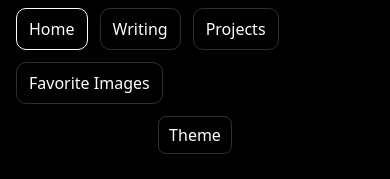
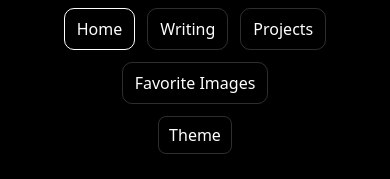
Before and after one commit to ryanduan02/website, a React (Vite) app: page / in a window 390 px wide. Shown: the top 179 px of the page. Built offline with nearby package versions, Linux system fonts and the light colour scheme.

Commit message:
change mobile tabination

```diff
--- a/src/App.css
+++ b/src/App.css
@@ -19,6 +19,24 @@
   gap: 12px;
   flex-wrap: wrap;
   margin-bottom: 16px;
+}
+
+@media (max-width: 639px) {
+  .tabHeader {
+    flex-direction: column;
+    align-items: stretch;
+  }
+
+  .tabList {
+    width: 100%;
+    justify-content: center;
+  }
+
+  .tabTrailing {
+    width: 100%;
+    flex-direction: column;
+    justify-content: center;
+  }
 }
 
 .tabList {
```
